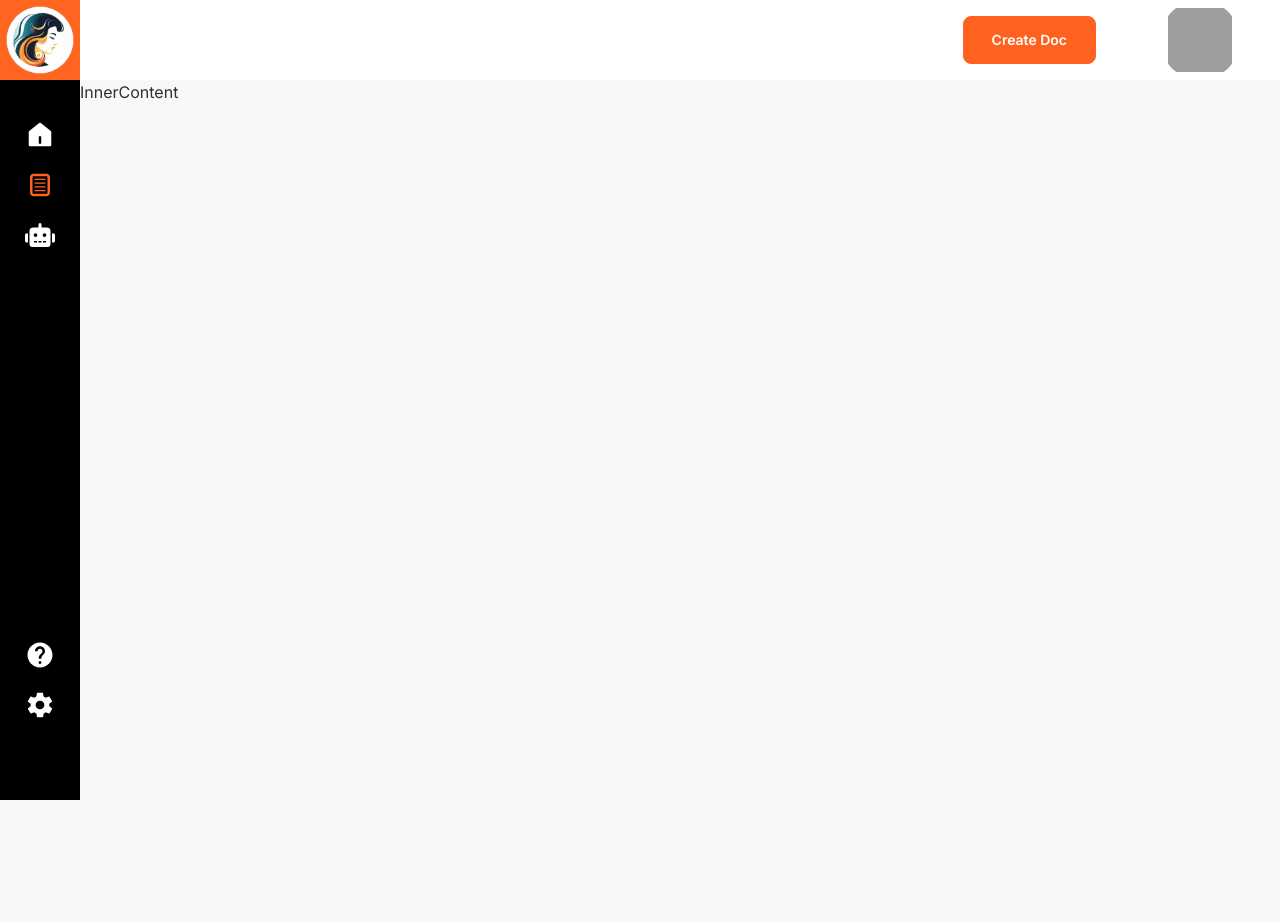
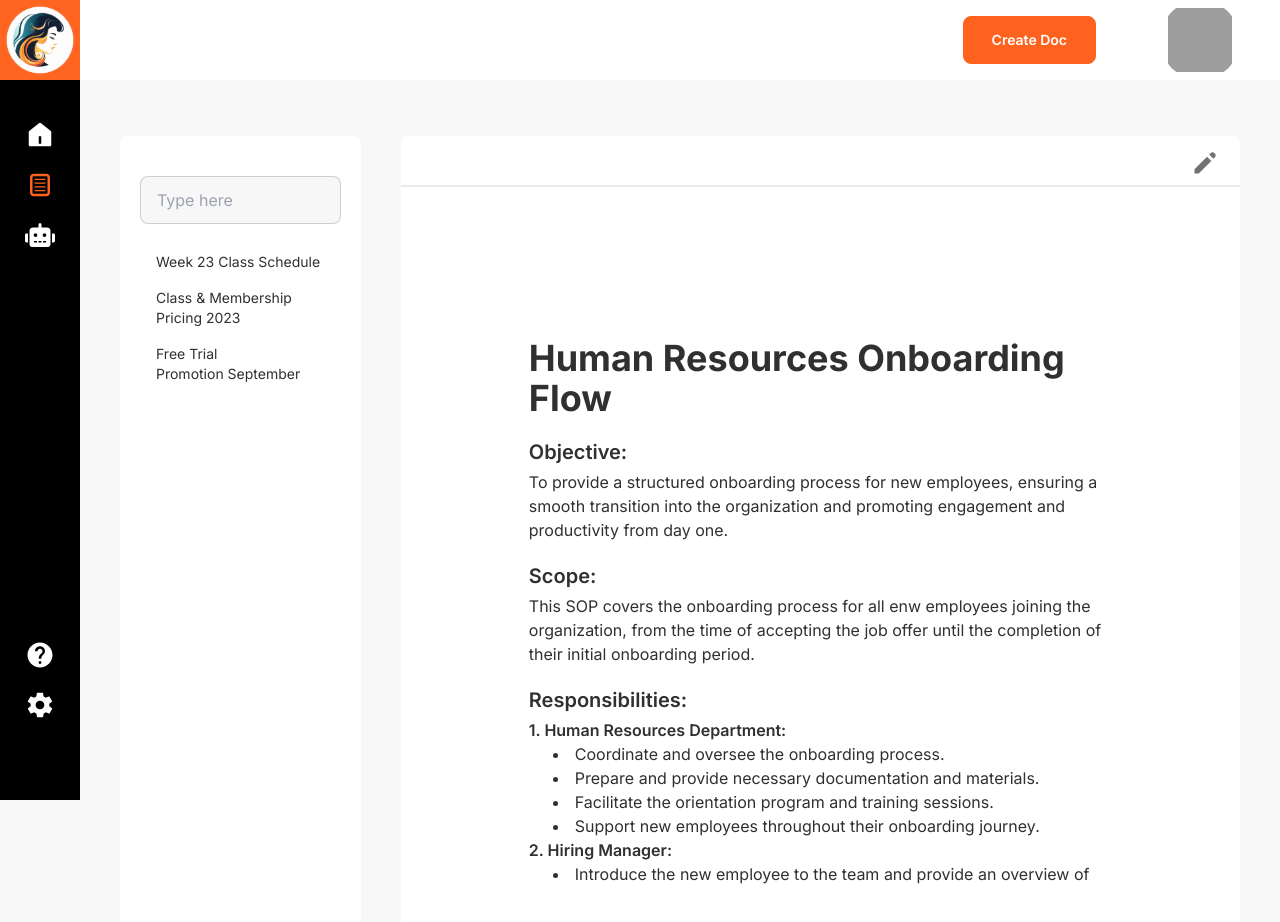
Before and after one commit to rakibul-wdp/lexy, a Next.js app: page /documents in a window 1280 px wide. Shown: the top 922 px of the page. Before the commit the page ends 800 px from the top, so only its background shows below. Built offline with nearby package versions, Linux system fonts and the light colour scheme; grey boxes are pictures that could not be loaded.

Commit message:
create innerContent

```diff
--- a/components/Header.tsx
+++ b/components/Header.tsx
@@ -6,7 +6,7 @@ import SideNav from "./SideNav";
 
 const Header = ({isChecked}: any) => {
   return (
-    <div className="navbar p-0 bg-secondary">
+    <div className="navbar p-0 bg-secondary sticky">
       <div className="navbar-start">
         <label
           htmlFor="my-drawer-2"
--- a/components/InnerContent.tsx
+++ b/components/InnerContent.tsx
@@ -1,9 +1,82 @@
-import React from 'react'
+import React from "react";
+import { HiPencil } from "react-icons/hi";
 
 const InnerContent = () => {
   return (
-    <div>InnerContent</div>
-  )
-}
+    <div className="flex flex-col md:flex-row justify-between mt-14 mb-10 mx-10 h-screen">
+      <div className="bg-secondary p-5 pt-10 rounded-lg md:mr-5 mb-10 md:mb-0">
+        <input
+          type="text"
+          placeholder="Type here"
+          className="input input-bordered w-full mb-5"
+        />
+        <ul className="menu bg-secondary w-full rounded-box p-0">
+          <li>
+            <a>Week 23 Class Schedule</a>
+          </li>
+          <li>
+            <a>Class & Membership Pricing 2023</a>
+          </li>
+          <li>
+            <a>Free Trial Promotion September</a>
+          </li>
+        </ul>
+      </div>
+      <div className="bg-secondary w-full md:ml-5 rounded-lg">
+        <div className="flex items-center justify-between">
+          <div></div>
+          <HiPencil className="text-3xl text-[#727272] mt-3 mr-5" />
+        </div>
+        <div className="divider mt-0"></div>
+        <div className="px-14 lg:px-32 lg:pt-32 pt-14 mb-5 lg:mb-0 overflow-y-auto max-h-[85vh]">
+          <h1 className="text-3xl lg:text-4xl font-bold mb-5">
+            Human Resources Onboarding Flow
+          </h1>
+          <div className="mb-5">
+            <h3 className="text-xl font-semibold mb-1">Objective:</h3>
+            <p>
+              To provide a structured onboarding process for new employees,
+              ensuring a smooth transition into the organization and promoting
+              engagement and productivity from day one.
+            </p>
+          </div>
+          <div className="mb-5">
+            <h3 className="text-xl font-semibold mb-1">Scope:</h3>
+            <p>
+              This SOP covers the onboarding process for all enw employees
+              joining the organization, from the time of accepting the job offer
+              until the completion of their initial onboarding period.
+            </p>
+          </div>
+          <div>
+            <h3 className="text-xl font-semibold mb-1">Responsibilities:</h3>
+            <h4 className="font-semibold">1. Human Resources Department:</h4>
+            <ul className="list-disc list-inside ml-6">
+              <li>Coordinate and oversee the onboarding process.</li>
+              <li>
+                Prepare and provide necessary documentation and materials.
+              </li>
+              <li>Facilitate the orientation program and training sessions.</li>
+              <li>
+                Support new employees throughout their onboarding journey.
+              </li>
+            </ul>
+            <h4 className="font-semibold">2. Hiring Manager:</h4>
+            <ul className="list-disc list-inside ml-6">
+              <li>
+                Introduce the new employee to the team and provide an overview
+                of their role.
+              </li>
+              <li>
+                Communicate expectations and clarify job responsibilities.
+              </li>
+              <li>Assgn a buddy or mentor to guide the new employee.</li>
+            </ul>
+          </div>
+        </div>
+      </div>
+    </div>
+  );
+};
 
 export default InnerContent;
--- a/components/SideNav.tsx
+++ b/components/SideNav.tsx
@@ -11,7 +11,7 @@ const SideNav = () => {
   return (
     <div className="drawer lg:drawer-open">
       <input id="my-drawer-2" type="checkbox" className="drawer-toggle" onChange={(e) => setIsChecked(e.target.checked)} />
-      <div className="drawer-content flex flex-col">
+      <div className="drawer-content flex flex-col relative">
         {/* Page content here */}
         <Header isChecked={isChecked} />
         <InnerContent />
```
